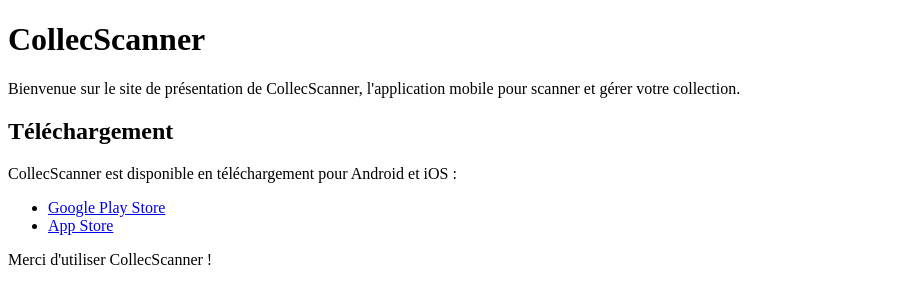
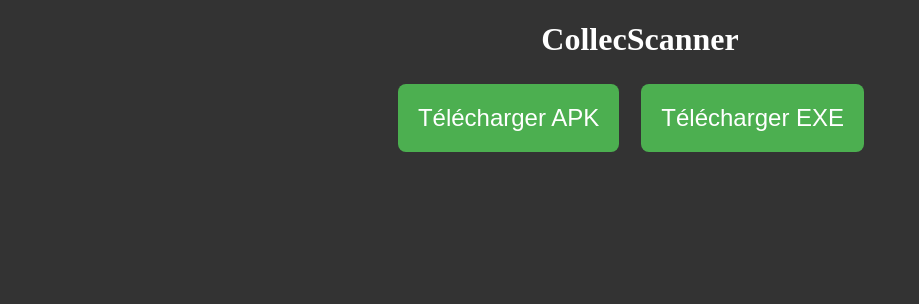
Before and after one commit to Assyrion/collec_scanner, a PHP site: page / in a window 1280 px wide. Shown: the top 304 px of the page, without its empty margins (0-919 px from the left). Run offline with PHP 8.4, Linux system fonts and the light colour scheme.

Commit message:
Add button to download exe

```diff
--- a/html/index.php
+++ b/html/index.php
@@ -1,19 +1,47 @@
 <!DOCTYPE html>
 <html>
-<head>
-	<title>CollecScanner - Présentation</title>
-</head>
-<body>
-	<h1>CollecScanner</h1>
-	<p>Bienvenue sur le site de présentation de CollecScanner, l'application mobile pour scanner et gérer votre collection.</p>
-
-	<h2>Téléchargement</h2>
-	<p>CollecScanner est disponible en téléchargement pour Android et iOS :</p>
-	<ul>
-		<li><a href="https://play.google.com/store/apps/details?id=com.example.collecscanner">Google Play Store</a></li>
-		<li><a href="https://apps.apple.com/us/app/collecscanner/id123456789">App Store</a></li>
-	</ul>
-
-	<p>Merci d'utiliser CollecScanner !</p>
-</body>
+  <head>
+    <title>CollecScanner</title>
+    <style>
+      body {
+        background-color: #333333;
+      }
+      h1 {
+        color: #ffffff;
+        text-align: center;
+      }
+      .button-container {
+        display: flex;
+        justify-content: center;
+        margin-top: 20px;
+      }
+      .button-container button {
+        background-color: #4CAF50;
+        border: none;
+        color: white;
+        padding: 20px;
+        text-align: center;
+        text-decoration: none;
+        display: inline-block;
+        font-size: 24px;
+        margin: 4px 2px;
+        cursor: pointer;
+        border-radius: 8px;
+      }
+      .button-container button:first-child {
+        margin-right: 20px;
+      }
+    </style>
+  </head>
+  <body>
+    <h1>CollecScanner</h1>
+    <div class="button-container">
+      <a href="apk/collecscanner.apk" download>
+        <button>Télécharger APK</button>
+      </a>
+      <a href="exe/collecscanner.zip" download>
+        <button>Télécharger EXE</button>
+      </a>
+    </div>
+  </body>
 </html>
```
